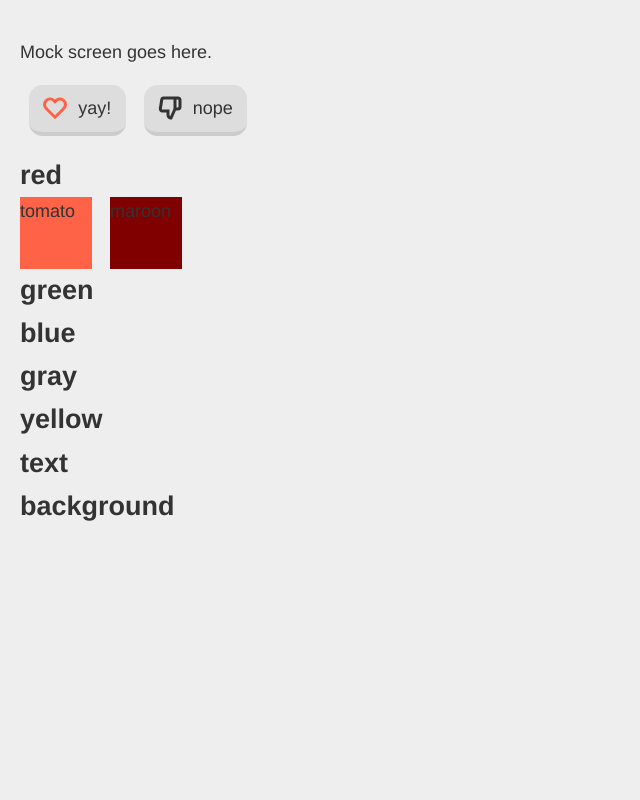
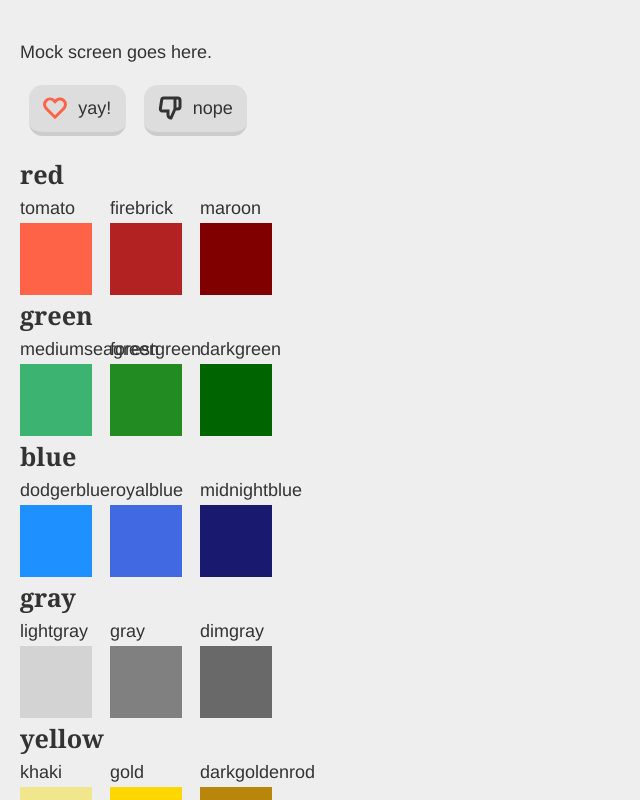
Before and after one commit to zstix/names-app, a React (Vite) app: page / in a window 1280 px wide. Shown: the top 800 px of the page, without its empty margins (0-640 px from the left). Built offline with nearby package versions, Linux system fonts and the light colour scheme.

Commit message:
chore: some colors and fonts

```diff
--- a/src/components/GlobalStyles.tsx
+++ b/src/components/GlobalStyles.tsx
@@ -37,6 +37,22 @@ const GlobalStyles: React.FC<{ theme: INamesAppTheme }> = ({ theme }) => (
         color: ${theme.color.text.primary};
         background-color: ${theme.color.background.primary};
       }
+
+      h1, h2, h3 {
+        font: ${theme.fonts.secondary};
+      }
+
+      h1 {
+        font-size: 2em;
+      }
+
+      h2 {
+        font-size: 1.4em;
+      }
+
+      h3 {
+        font-size: 1.2em;
+      }
     `}
   />
 );
--- a/src/components/Mock.tsx
+++ b/src/components/Mock.tsx
@@ -15,17 +15,22 @@ const Mock: React.FC<{ theme: INamesAppTheme }> = ({ theme }) => (
     {Object.entries(theme.color).map(([color, variants]) => (
       <div key={color}>
         <h2>{color}</h2>
-        {Array.isArray(variants) && variants.map((variant, i) => (
+        {Array.isArray(variants) && variants.map((variant) => (
           <div
             key={variant}
             css={css`
               width: 4em;
-              height: 4em;
+              display: inline-block;
               margin-right: 1em;
-              display: inline-block;
-              background-color: ${variant};
-            `}
-          >{variant}</div>
+          `}>
+            <div>{variant}</div>
+            <div
+              css={css`
+                height: 4em;
+                background-color: ${variant};
+              `}
+            />
+          </div>
         ))}
       </div>
     ))}
--- a/src/theme.ts
+++ b/src/theme.ts
@@ -1,7 +1,3 @@
-// TODO: fonts
-// TODO: light theme
-// TODO: darkt theme
-
 const mq = (size: number): string =>
   `@media screen and (min-width: ${size}px)`;
 
@@ -18,18 +14,21 @@ const base = {
     desktop: mq(1000)
   },
   fonts: {
-    primary: '18px/1.6 Helvetica, sans-serif'
+    primary: '18px/1.6 Helvetica, Arial, sans-serif',
+    secondary: `bold 18px/1.6 Georgia, sans-serif`
   },
 };
 
+// light -> dark
 const colors: INamesAppThemeColorVariants = {
-  red: ['tomato', 'maroon'],
-  green: [],
-  blue: [],
-  gray: [],
-  yellow: [],
+  red: ['tomato', 'firebrick', 'maroon'],
+  green: ['mediumseagreen', 'forestgreen', 'darkgreen'],
+  blue: ['dodgerblue', 'royalblue', 'midnightblue'],
+  gray: ['lightgray', 'gray', 'dimgray'],
+  yellow: ['khaki', 'gold', 'darkgoldenrod'],
 };
 
+// TODO: theme colors for fonts and backgrounds
 export const light: INamesAppTheme = {
   ...base,
   color: {
```
